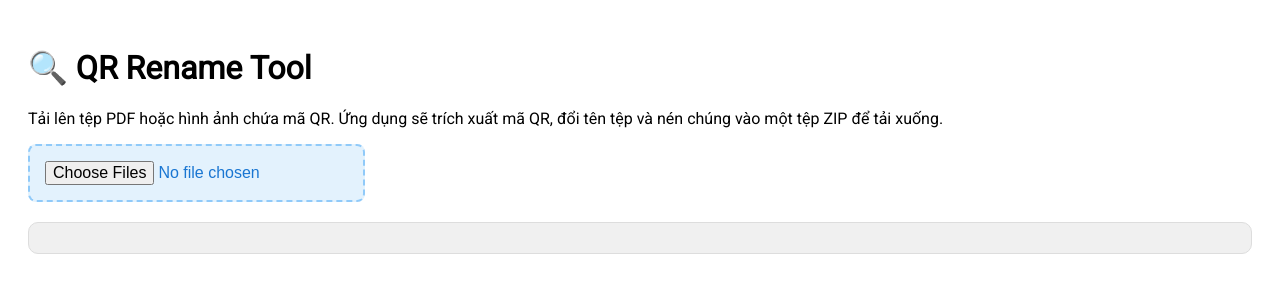
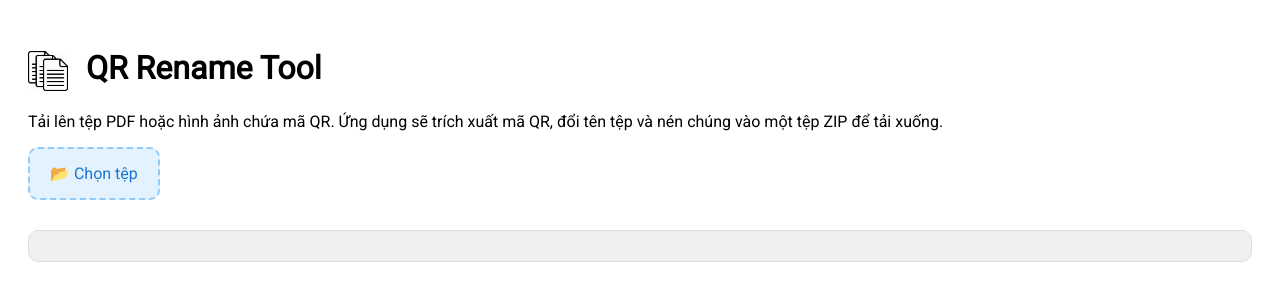
Before and after one commit to thanhbao922/File-Renamer, a plain HTML site: page index.html in a window 1280 px wide. Drawn offline with nearby package versions, Linux system fonts and the light colour scheme.

Commit message:
Update index.html
- chỉnh nút upload
- chỉnh icon tiêu đề

```diff
--- a/index.html
+++ b/index.html
@@ -24,6 +24,27 @@
     color: #1976d2;
     transition: all 0.3s ease;
   }
+
+  #customFileUpload {
+    margin-bottom: 20px;
+    padding: 15px 20px;
+    border: 2px dashed #90caf9;
+    border-radius: 10px;
+    display: inline-block;
+    cursor: pointer;
+    background: #e3f2fd;
+    font-size: 16px;
+    font-weight: 500;
+    color: #1976d2;
+    transition: all 0.3s ease;
+  }
+
+  #customFileUpload:hover {
+    background: #bbdefb;
+    border-color: #64b5f6;
+    transform: scale(1.02);
+  }
+
 
   input[type="file"]:hover {
     background: #bbdefb;
@@ -90,9 +111,13 @@
   </style>
 </head>
 <body>
-  <h1>🔍 QR Rename Tool</h1>
+  <h1>
+    <img src="logo.jpg" alt="Logo" style="width: 40px; vertical-align: middle; margin-right: 10px;">
+    QR Rename Tool
+  </h1>
   <p>Tải lên tệp PDF hoặc hình ảnh chứa mã QR. Ứng dụng sẽ trích xuất mã QR, đổi tên tệp và nén chúng vào một tệp ZIP để tải xuống.</p>
-  <input type="file" id="fileInput" multiple accept=".pdf,.png,.jpg,.jpeg" />
+  <label for="fileInput" id="customFileUpload">📂 Chọn tệp</label>
+  <input type="file" id="fileInput" multiple accept=".pdf,.png,.jpg,.jpeg" style="display:none;" />
   <progress id="progressBar" value="0" max="100"></progress>
   <div id="log"></div>
   <button id="downloadBtn" style="display:none;">📦 Tải xuống ZIP</button>
```
